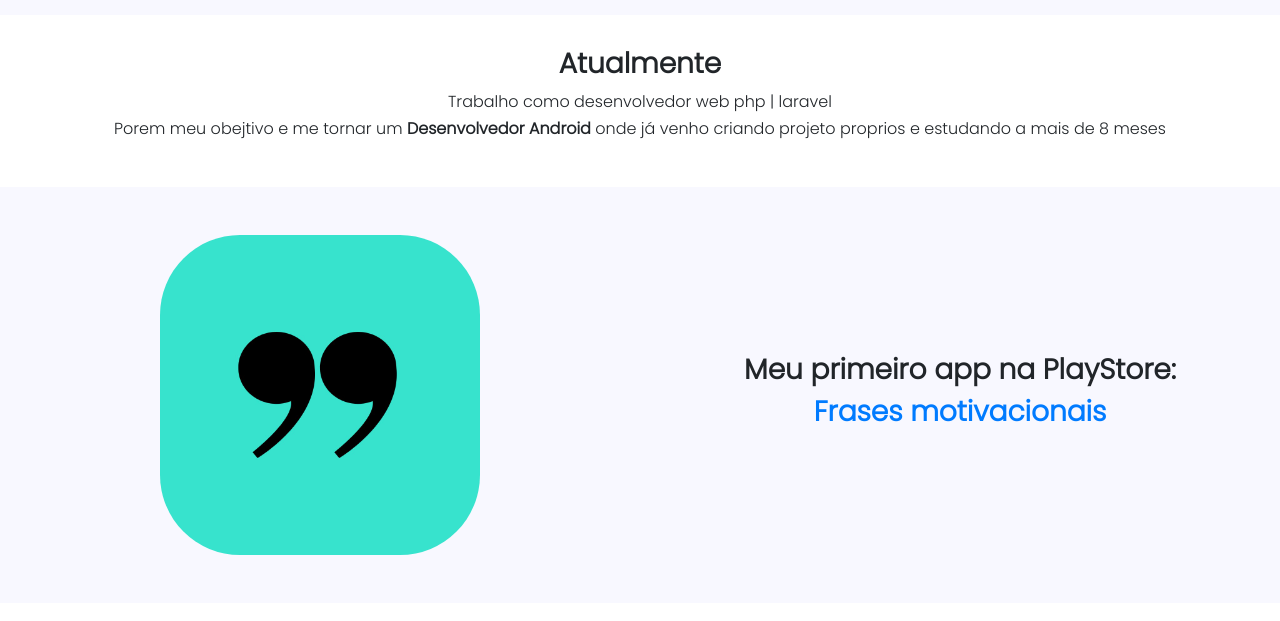
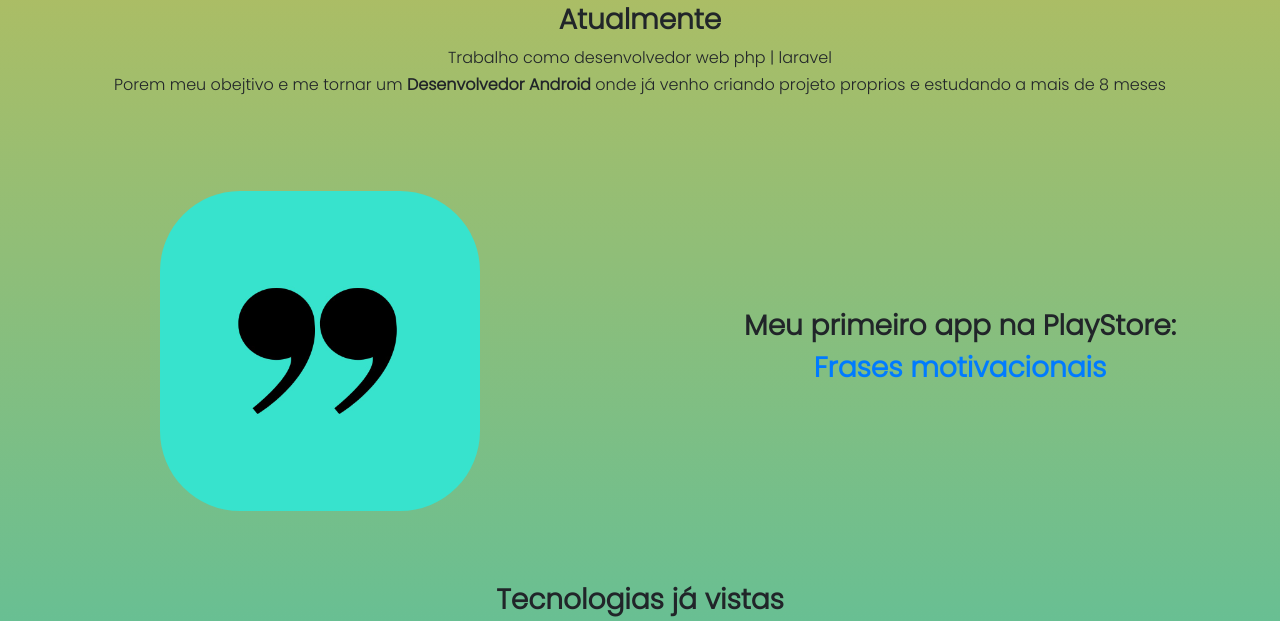
Before and after one commit to Eliard0/portifolio, a plain HTML site: page index.html in a window 1280 px wide. Shown: the part 771-1392 px from the top of the page. Drawn offline with nearby package versions, Linux system fonts and the light colour scheme.

Commit message:
grandiente

```diff
--- a/index.html
+++ b/index.html
@@ -36,7 +36,7 @@
         <section class="inicio container" id="inicio">
             <div class="row">
                 <div class="col">
-                 <img class="imgProfile" src="./assets/imagens/profile.jpeg" alt="imgProfile"/>
+                 <img class="imgProfile" src="./assets/imagens/profile.png" alt="imgProfile"/>
                 </div>
                 <div class="col text-center align-self-center mobileSize">
                     <h3>
@@ -80,7 +80,7 @@
         </section>
 
         <section id="playStore">
-            <div class="row fundo pt-5 pb-5">
+            <div class="row pt-5 pb-5">
                 <div class="col text-center align-self-center mobileSize">
                  <img class="frasesMotivacaoIcon" src="./assets/imagens/frasesMotivacaoIcon.jpeg" alt="frases motivacao icon"/>
                 </div>
--- a/styles.css
+++ b/styles.css
@@ -6,10 +6,8 @@ html{
 
 body{
     font-family: 'Poppins', sans-serif !important;
-}
-
-.fundo{
-    background-color: #f8f8ff;
+    background: rgb(34,193,195);
+    background: linear-gradient(0deg, rgba(34,193,195,1) 0%, rgba(253,187,45,1) 100%);
 }
 
 .imgProfile{
@@ -17,7 +15,6 @@ body{
 }
 
 .inicioTecnologia{
-    background-color: #f8f8ff;
     padding: 1rem 5rem 1rem 5rem;
 }
 
```
Also changed, not shown: assets/imagens/profile.jpeg (deleted), assets/imagens/profile.png (added), assets/imagens/tecnologias.png.
